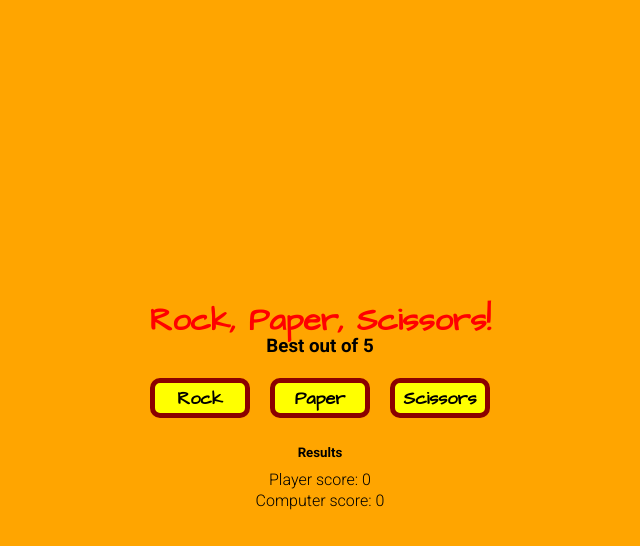
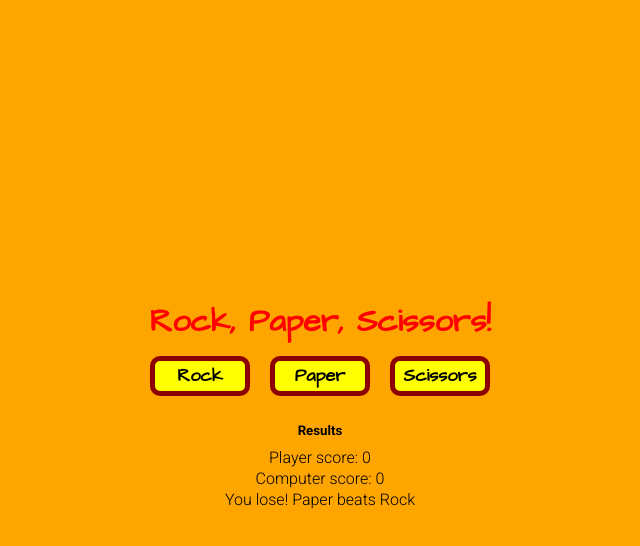
Before and after one commit to icebergmilk/rock-paper-scissors, a plain HTML site: page index.html in a window 1280 px wide. Both pictures are taken after a click on the button "Rock". Shown: the whole page, without its empty margins (320-960 px from the left). Drawn offline with Linux system fonts and the light colour scheme.

Commit message:
Add playRound to event listener

```diff
--- a/index.html
+++ b/index.html
@@ -15,7 +15,6 @@
   <div class="game">
     <div class="header">
       <h1>Rock, Paper, Scissors!</h1>
-      <h3>Best out of 5</h3>
     </div>
     <div class="buttons">
       <button class="button">Rock</button>
@@ -26,6 +25,7 @@
       <h5>Results</h5>
       <p>Player score: 0</p>
       <p>Computer score: 0</p>
+      <p class="currentResult"></p>
     </div>
   </div>
 </body>
--- a/script.js
+++ b/script.js
@@ -84,6 +84,9 @@ function getPlayerSelection(promptMessage) {
 const buttons = document.querySelectorAll('.button');
 buttons.forEach((button) => {
     button.addEventListener('click', () => {
-        console.log(`clicked ${button.textContent}`);
+        const round = playRound(button.textContent, computerPlay());
+        console.log(round);
+        const result = document.querySelector('.currentResult');
+        result.textContent = round.result;
     })
 });
```
